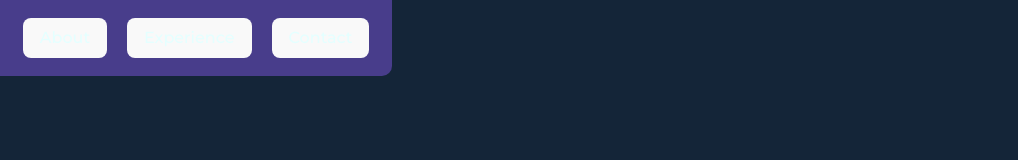
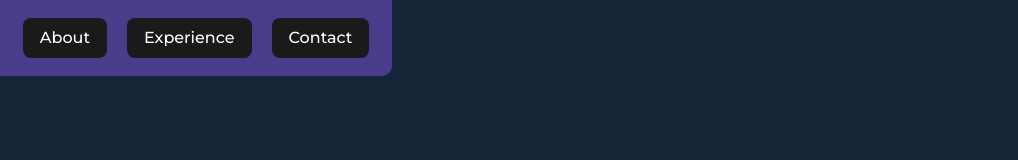
Before and after one commit to Christian-QA/Christian-QA.github.io, a React (Vite) app: page / in a window 1280 px wide. Shown: the top 160 px of the page, without its empty margins (0-1018 px from the left). Built offline with nearby package versions, Linux system fonts and the light colour scheme; the HTML template or start-up script is replaced by a standard one.

Commit message:
Hopefully fixed white button issue

```diff
--- a/src/styling/index.css
+++ b/src/styling/index.css
@@ -76,14 +76,17 @@ button {
   font-size: 1em;
   font-weight: 500;
   font-family: inherit;
-  background-color: #1a1a1a;
-  color: var(--text);
+  background-color: #1a1a1a !important;
+  color: #ffffff !important;
   cursor: pointer;
   transition: border-color 0.25s;
 }
+
 button:hover {
-  border-color: #646cff;
+  border-color: #646cff !important;
+  color: var(--aqua) !important;
 }
+
 button:focus,
 button:focus-visible {
   outline: 4px auto -webkit-focus-ring-color;
```
Also changed, not shown: 1 other file (tests, documents, lock files or other folders).
